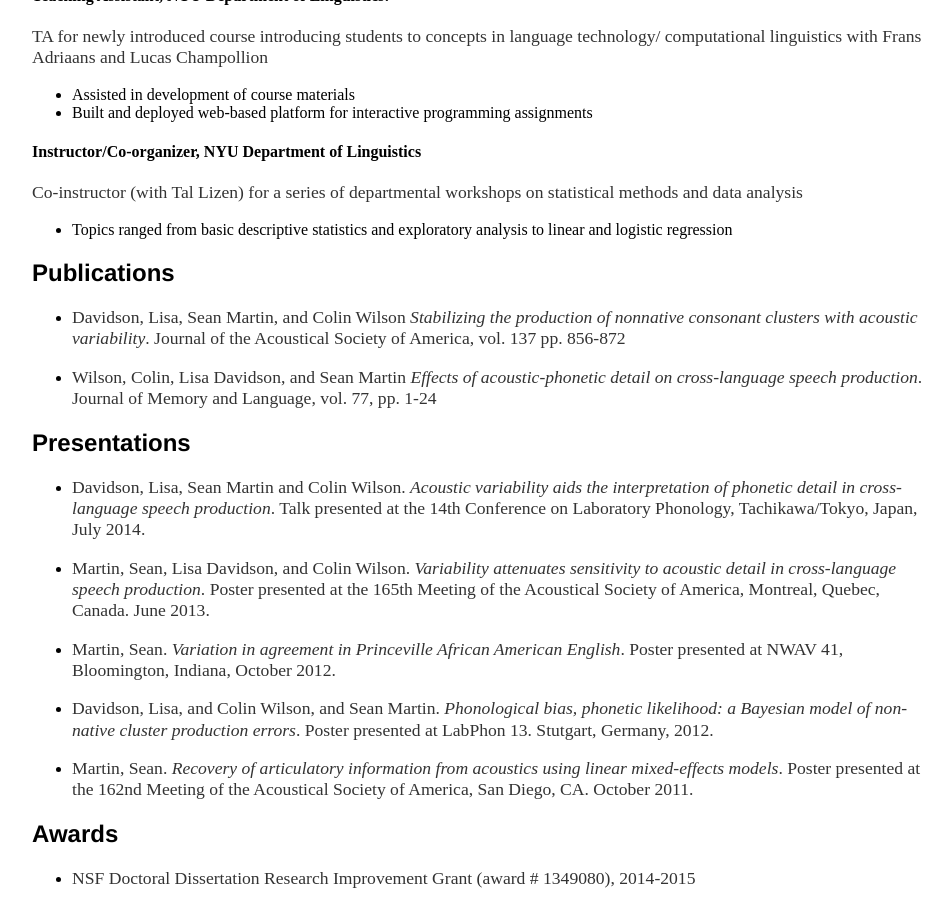
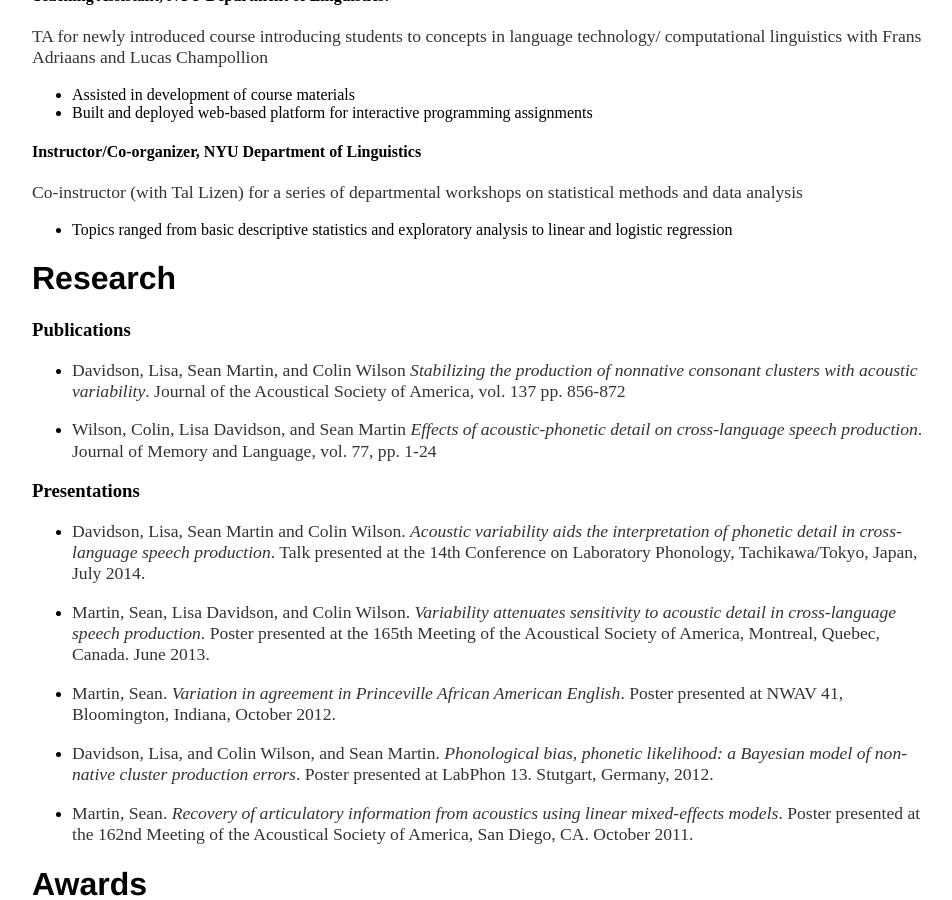
Before and after one commit to phasedchirp/phasedchirp.github.io, a Jekyll site: the page built from cv/index.md, in a window 1280 px wide and 900 px high, scrolled down 1297 px. Shown: the whole window, without its empty margins (160-1112 px from the left). Built offline with Jekyll 4.4.1, drawn with Linux system fonts in a browser that asks for light colours.

Commit message:
Update index.md

```diff
--- a/cv/index.md
+++ b/cv/index.md
@@ -85,7 +85,10 @@
 - Topics ranged from basic descriptive statistics and exploratory analysis to linear and logistic regression
 
 
-## Publications
+Research
+============
+
+### Publications
 
 - Davidson, Lisa, Sean Martin, and Colin Wilson *Stabilizing the
 production of nonnative consonant clusters with acoustic variability*.
@@ -95,7 +98,7 @@
 acoustic-phonetic detail on cross-language speech production*.
 Journal of Memory and Language, vol. 77, pp. 1-24
 
-## Presentations
+### Presentations
 
 - Davidson, Lisa, Sean Martin and Colin Wilson. *Acoustic variability aids
   the interpretation of phonetic detail in cross-language speech
@@ -122,7 +125,8 @@
   Poster presented at the 162nd Meeting of the Acoustical Society of
   America, San Diego, CA. October 2011.
 
-## Awards
+Awards
+============
 
 -   NSF Doctoral Dissertation Research Improvement Grant (award \#
     1349080), 2014-2015
```
